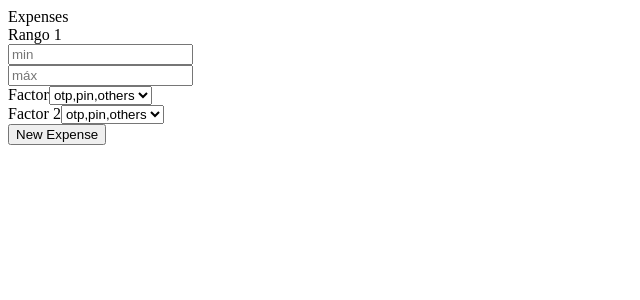
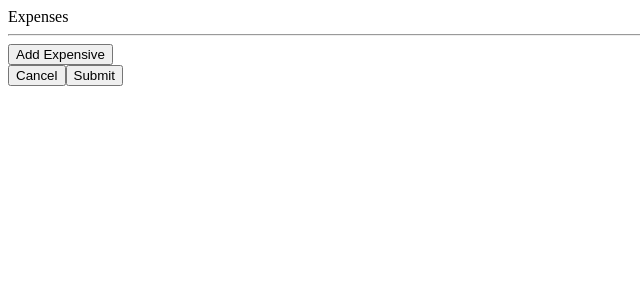
Before and after one commit to milenasuarezl/ng-budget, an Angular app: page / in a window 1280 px wide. Shown: the top 300 px of the page, without its empty margins (0-640 px from the left). Built offline with nearby package versions, Linux system fonts and the light colour scheme.

Commit message:
add reactive forms

```diff
--- a/src/app/app.component.html
+++ b/src/app/app.component.html
@@ -1,4 +1,4 @@
 <div>
     <label>Expenses</label>
-    <app-expense-list></app-expense-list>
+    <app-expensive-type-list></app-expensive-type-list>
 </div>
--- a/src/app/expense-list/expense-list.component.html
+++ /dev/null
@@ -1,8 +0,0 @@
-<div>
-  <app-expense></app-expense>
-</div>
-<div>
-  <div>
-    <button (click)="onNewExpense()">New Expense</button>
-  </div>
-</div>
--- a/src/app/expense-list/expense-list.component.ts
+++ /dev/null
@@ -1,15 +0,0 @@
-import { Component, OnInit } from '@angular/core';
-
-@Component({
-  selector: 'app-expense-list',
-  templateUrl: './expense-list.component.html',
-  styleUrls: ['./expense-list.component.css']
-})
-export class ExpenseListComponent implements OnInit {
-
-  constructor() { }
-
-  ngOnInit() {
-  }
-
-}
--- a/src/app/expense/expense.component.html
+++ b/src/app/expense/expense.component.html
@@ -1,23 +1,36 @@
-<div class="pull-left">
-  Rango 1
+<form [formGroup]="expensiveForm" (ngSubmit)="onFormSubmit()">
+  <div formArrayName="expensives">
+    <div *ngFor="let expensive of expensiveForm.get('expensives').controls; let i = index" [formGroupName]="i">
+      <label for="">Expensive #</label>
       <div>
-    <input type="text" placeholder="min">
+        <input type="text" placeholder="min" formControlName="min"> </div>
+      <div>
+        <input type="text" placeholder="maximo" formControlName="maximo"> </div>
+      <div>
+        <button type="button" (click)="onDeleteExpensive(i)">Delete Expensive</button>
       </div>
       <div>
-    <input type="text" placeholder="máx">
-  </div>
-  <div class="form-group">
         <label for="select">Factor</label>
-    <select id="select">
-      <option *ngFor="let factor of factors" [value]="g"> {{factors}}
+        <select id="select" formControlName="factor1">
+          <option *ngFor="let factor of factors" [value]="factors"> {{factors}}
           </option>
         </select>
       </div>
-  <div class="form-group">
+      <div>
         <label for="select">Factor 2</label>
-    <select id="select">
-      <option *ngFor="let factor of factors" [value]="g"> {{factors}}
+        <select id="select" formControlName="factor2">
+          <option *ngFor="let factor of factors" [value]="factors"> {{factors}}
           </option>
         </select>
       </div>
     </div>
+    <hr>
+    <div>
+      <button type="button" (click)="onAddExpensive()">Add Expensive</button>
+    </div>
+  </div>
+  <div>
+    <button type="reset">Cancel</button>
+    <button type="submit">Submit</button>
+  </div>
+</form>
--- a/src/app/expense/expense.component.ts
+++ b/src/app/expense/expense.component.ts
@@ -1,4 +1,5 @@
 import { Component, OnInit } from '@angular/core';
+import { FormGroup, FormControl, FormArray, Validators, FormBuilder } from '@angular/forms';
 
 @Component({
   selector: 'app-expense',
@@ -6,11 +7,39 @@ import { Component, OnInit } from '@angular/core';
   styleUrls: ['./expense.component.css']
 })
 export class ExpenseComponent implements OnInit {
+  expensiveForm: FormGroup;
+  factors: String[];
+  expensives = new FormArray([]);
 
-
-  factors = ['otp', 'pin', 'others'];
+  constructor(private formBuilder: FormBuilder) {}
 
   ngOnInit() {
+    this.factors = ['otp', 'pin', 'others'];
+    this.initForm();
   }
 
+  onAddExpensive(): void {
+    (<FormArray>this.expensiveForm.get('expensives')).push(
+      new FormGroup({
+        'min': new FormControl(null, Validators.required),
+        'max': new FormControl(null, Validators.required)
+      })
+    );
+  }
+
+  onDeleteExpensive(idExpensive: number): void {
+    (<FormArray>this.expensiveForm.get('expensives')).removeAt(idExpensive);
+  }
+
+  private initForm() {
+    this.expensiveForm = this.formBuilder.group({
+      min: ['', Validators.required],
+      maximo: ['', Validators.required],
+      factor1: ['', Validators.required],
+      factor2: ['', Validators.required],
+      expensives: this.expensives
+    });
+  }
+
+  onFormSubmit() : void {}
 }
--- /dev/null
+++ b/src/app/expensive-type-list/expensive-type-list.component.html
@@ -0,0 +1 @@
+<app-expense></app-expense>
--- /dev/null
+++ b/src/app/expensive-type-list/expensive-type-list.component.ts
@@ -0,0 +1,15 @@
+import { Component, OnInit } from '@angular/core';
+
+@Component({
+  selector: 'app-expensive-type-list',
+  templateUrl: './expensive-type-list.component.html',
+  styleUrls: ['./expensive-type-list.component.css']
+})
+export class ExpensiveTypeListComponent implements OnInit {
+
+  constructor() { }
+
+  ngOnInit() {
+  }
+
+}
```
Also changed, not shown: src/app/app.module.ts (+5 -3 lines), src/app/expensive-type-list/expensive-type-list.component.css (added), 1 other file (tests, documents, lock files or other folders). Lines whose indentation alone changed are shown as unchanged.
